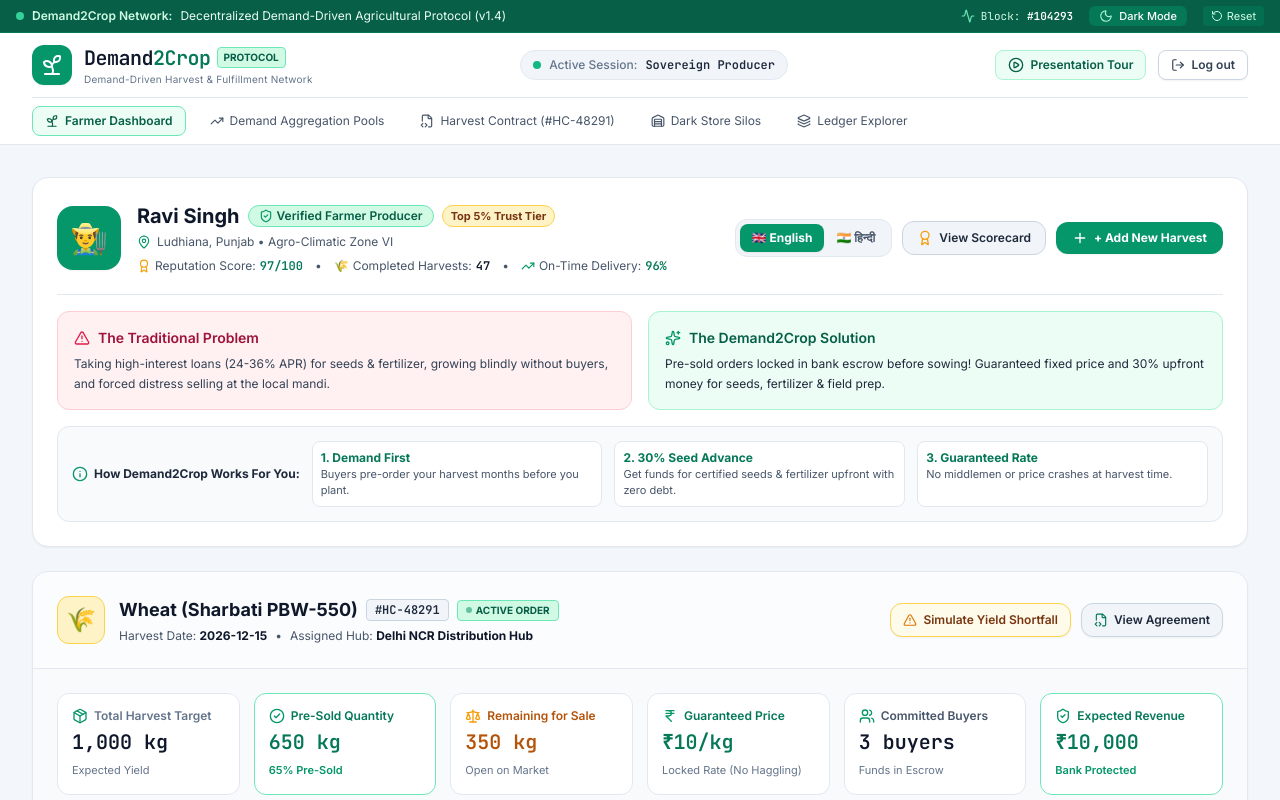
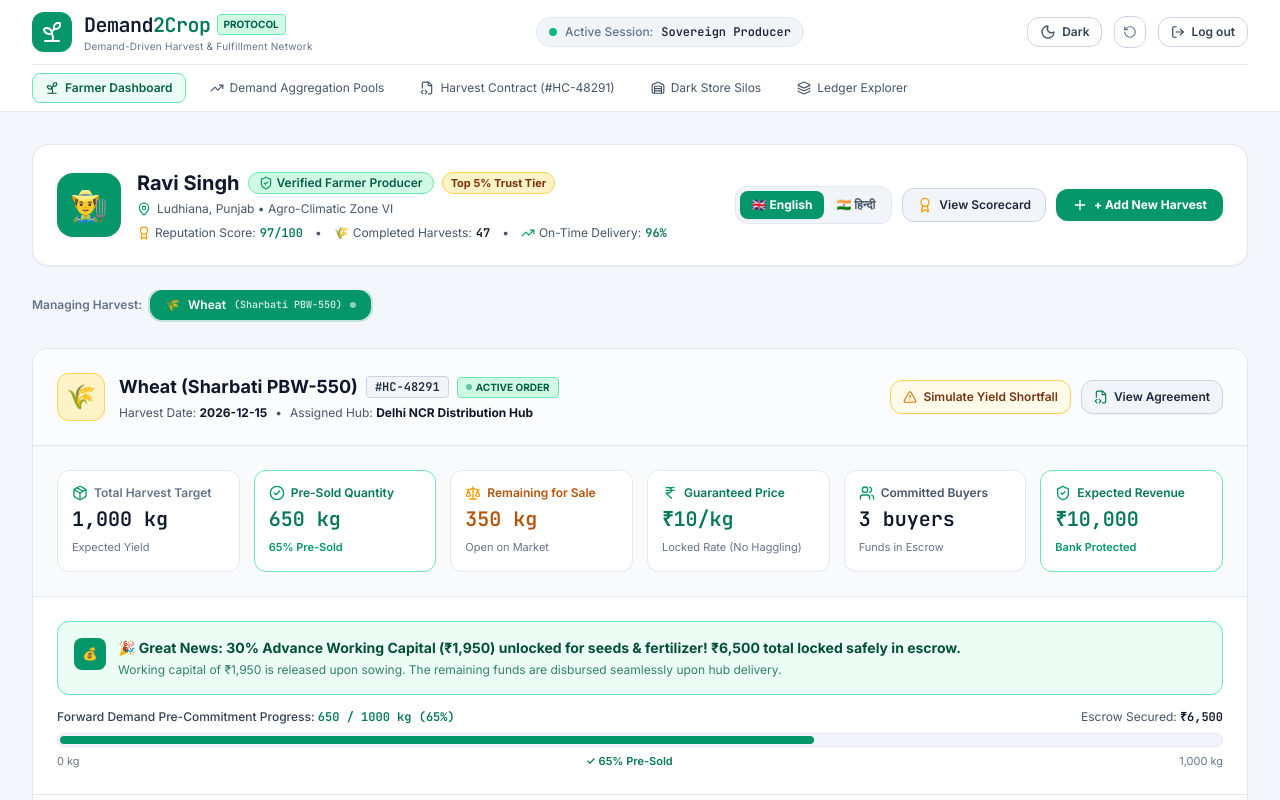
Before and after one commit to madhavgairola/Demand2Crop, a React (Vite) app: page / in a window 1280 px wide. Both pictures are taken after a click on the button "Explore App". Shown: the top 800 px of the page. Built offline with nearby package versions, Linux system fonts and the light colour scheme.

Commit message:
feat(ui): remove presentation-style banners/explainer boxes, move dark mode down into navbar, and make harvest management dynamic

```diff
--- a/src/App.tsx
+++ b/src/App.tsx
@@ -1,7 +1,6 @@
 import React from 'react';
 import { AppProvider, useApp } from './context/AppContext';
 import { Navbar } from './components/layout/Navbar';
-import { DemoWalkthroughBar } from './components/demo/DemoWalkthroughBar';
 import { FarmerDashboard } from './components/farmer/FarmerDashboard';
 import { Marketplace } from './components/marketplace/Marketplace';
 import { OrderTrackingView } from './components/orders/OrderTrackingView';
@@ -53,9 +52,6 @@ const MainApp: React.FC = () => {
     <div className="min-h-screen bg-slate-100/70 dark:bg-slate-950 text-slate-900 dark:text-slate-100 flex flex-col font-sans selection:bg-emerald-600 selection:text-white transition-colors duration-200">
       {/* Navbar with Role & City selection */}
       <Navbar />
-
-      {/* Guided SIH Demo Tour Presenter Toolbar */}
-      <DemoWalkthroughBar />
 
       {/* Main Content Area */}
       <main className="flex-1 max-w-7xl w-full mx-auto px-4 sm:px-6 lg:px-8 py-8">
--- a/src/components/checkout/CommitmentTxModal.tsx
+++ b/src/components/checkout/CommitmentTxModal.tsx
@@ -161,7 +161,7 @@ export const CommitmentTxModal: React.FC<CommitmentTxModalProps> = ({
               <div className="flex justify-between text-[11px] text-slate-500 font-mono">
                 <span>10 kg</span>
                 <span className="text-emerald-700 dark:text-emerald-400 font-bold cursor-pointer" onClick={() => setQuantityKg(100)}>
-                  100 kg (Demo Choice)
+                  100 kg (Quick Select)
                 </span>
                 <span>{Math.min(500, maxRemaining)} kg</span>
               </div>
--- a/src/components/farmer/FarmerDashboard.tsx
+++ b/src/components/farmer/FarmerDashboard.tsx
@@ -97,9 +97,14 @@ export const FarmerDashboard: React.FC = () => {
 
   const t = farmerTranslations[lang];
 
-  // Focus on Ravi Singh's primary demo listing (Ludhiana Wheat)
+  const [selectedListingId, setSelectedListingId] = useState<string>('');
+
+  // Farmer's listings
   const raviListings = listings.filter((l) => l.farmerId === 'farmer-ravi-singh');
-  const primaryListing = raviListings.find((l) => l.crop === 'Wheat') || raviListings[0] || listings[0];
+  const primaryListing =
+    (selectedListingId ? listings.find((l) => l.id === selectedListingId) : null) ||
+    raviListings[0] ||
+    listings[0];
 
   const committedPct = Math.round((primaryListing.committedQuantityKg / primaryListing.expectedQuantityKg) * 100);
   const remainingKg = Math.max(0, primaryListing.expectedQuantityKg - primaryListing.committedQuantityKg);
@@ -209,54 +214,39 @@ export const FarmerDashboard: React.FC = () => {
             </button>
           </div>
         </div>
+      </div>
 
-        {/* 2. Clear Visual Problem & Solution Comparison */}
-        <div className="mt-5 pt-4 border-t border-slate-200 dark:border-slate-800 grid grid-cols-1 md:grid-cols-2 gap-4 text-xs">
-          <div className="bg-rose-50 dark:bg-rose-950/20 p-4 rounded-xl border border-rose-200 dark:border-rose-900/40">
-            <span className="font-semibold text-rose-800 dark:text-rose-400 flex items-center space-x-2 mb-1.5 text-sm">
-              <AlertTriangle className="w-4 h-4 text-rose-600 dark:text-rose-400" />
-              <span>{t.dilemmaTitle}</span>
-            </span>
-            <p className="text-slate-700 dark:text-slate-300 leading-relaxed">
-              {t.dilemmaDesc}
-            </p>
-          </div>
-
-          <div className="bg-emerald-50 dark:bg-emerald-950/30 p-4 rounded-xl border border-emerald-200 dark:border-emerald-800/50">
-            <span className="font-semibold text-emerald-800 dark:text-emerald-400 flex items-center space-x-2 mb-1.5 text-sm">
-              <Sparkles className="w-4 h-4 text-emerald-600 dark:text-emerald-400" />
-              <span>{t.solutionTitle}</span>
-            </span>
-            <p className="text-slate-800 dark:text-slate-200 leading-relaxed">
-              {t.solutionDesc}
-            </p>
-          </div>
-        </div>
-
-        {/* 3. Quick Farmer Guide Banner (3 Simple Steps) */}
-        <div className="mt-4 bg-slate-50 dark:bg-slate-950/40 p-3.5 rounded-xl border border-slate-200 dark:border-slate-800 flex flex-col md:flex-row items-start md:items-center justify-between gap-3 text-xs">
-          <span className="font-bold text-slate-800 dark:text-slate-200 flex items-center space-x-1.5 shrink-0">
-            <Info className="w-4 h-4 text-emerald-600" />
-            <span>{t.guideTitle}:</span>
+      {/* 2. Crop Management Switcher Tabs */}
+      <div className="flex items-center justify-between gap-3 overflow-x-auto pb-1 scrollbar-none">
+        <div className="flex items-center space-x-2">
+          <span className="text-xs font-semibold text-slate-500 dark:text-slate-400 whitespace-nowrap">
+            {lang === 'hi' ? 'प्रबंधित फसल:' : 'Managing Harvest:'}
           </span>
-          <div className="grid grid-cols-1 sm:grid-cols-3 gap-3 w-full">
-            <div className="bg-white dark:bg-slate-900 p-2 rounded-lg border border-slate-200 dark:border-slate-800">
-              <strong className="text-emerald-700 dark:text-emerald-400 block">{t.step1Title}</strong>
-              <span className="text-slate-600 dark:text-slate-400 text-[11px]">{t.step1Desc}</span>
-            </div>
-            <div className="bg-white dark:bg-slate-900 p-2 rounded-lg border border-slate-200 dark:border-slate-800">
-              <strong className="text-emerald-700 dark:text-emerald-400 block">{t.step2Title}</strong>
-              <span className="text-slate-600 dark:text-slate-400 text-[11px]">{t.step2Desc}</span>
-            </div>
-            <div className="bg-white dark:bg-slate-900 p-2 rounded-lg border border-slate-200 dark:border-slate-800">
-              <strong className="text-emerald-700 dark:text-emerald-400 block">{t.step3Title}</strong>
-              <span className="text-slate-600 dark:text-slate-400 text-[11px]">{t.step3Desc}</span>
-            </div>
-          </div>
+          {raviListings.map((l) => {
+            const isSelected = l.id === primaryListing.id;
+            const cropIcon = CROP_ICONS[l.crop] || '🌱';
+            const cropHindi = CROP_HINDI_NAMES[l.crop] || l.crop;
+            return (
+              <button
+                key={l.id}
+                onClick={() => setSelectedListingId(l.id)}
+                className={`px-3.5 py-1.5 rounded-xl text-xs font-semibold whitespace-nowrap transition flex items-center space-x-2 border ${
+                  isSelected
+                    ? 'bg-emerald-600 text-white border-emerald-600 shadow-xs ring-2 ring-emerald-600/20'
+                    : 'bg-white dark:bg-slate-900 text-slate-700 dark:text-slate-300 border-slate-200 dark:border-slate-800 hover:border-slate-300 dark:hover:border-slate-700'
+                }`}
+              >
+                <span>{cropIcon}</span>
+                <span>{lang === 'hi' ? cropHindi : l.crop}</span>
+                <span className="text-[10px] opacity-80 font-mono">({l.variety})</span>
+                {isSelected && <span className="w-1.5 h-1.5 rounded-full bg-white animate-pulse" />}
+              </button>
+            );
+          })}
         </div>
       </div>
 
-      {/* 4. Primary Active Listing Card: Ravi Singh's Wheat */}
+      {/* 3. Primary Active Listing Card */}
       <div className="bg-white dark:bg-slate-900 border border-slate-200 dark:border-slate-800 rounded-2xl overflow-hidden shadow-sm transition-colors duration-150">
         {/* Card Header */}
         <div className="p-5 md:p-6 border-b border-slate-200 dark:border-slate-800 bg-slate-50/50 dark:bg-slate-900/60 flex flex-col md:flex-row items-start md:items-center justify-between gap-4">
@@ -526,20 +516,37 @@ export const FarmerDashboard: React.FC = () => {
             const cropIcon = CROP_ICONS[listing.crop] || '🌱';
             const cropHindi = CROP_HINDI_NAMES[listing.crop] || listing.crop;
             const itemCommittedPct = Math.min(100, Math.round((listing.committedQuantityKg / listing.expectedQuantityKg) * 100));
+            const isSelected = listing.id === primaryListing.id;
 
             return (
               <div
                 key={listing.id}
-                className="bg-white dark:bg-slate-900 border border-slate-200 dark:border-slate-800 rounded-xl p-4 space-y-3 hover:border-slate-300 dark:hover:border-slate-700 transition shadow-xs"
+                onClick={() => {
+                  setSelectedListingId(listing.id);
+                  window.scrollTo({ top: 0, behavior: 'smooth' });
+                }}
+                className={`bg-white dark:bg-slate-900 border rounded-xl p-4 space-y-3 cursor-pointer transition shadow-xs ${
+                  isSelected
+                    ? 'border-emerald-500 ring-2 ring-emerald-500/30 bg-emerald-50/20 dark:bg-emerald-950/20'
+                    : 'border-slate-200 dark:border-slate-800 hover:border-emerald-300 dark:hover:border-slate-700'
+                }`}
+                title={lang === 'hi' ? 'इस फसल का विवरण व प्रबंधन देखने के लिए क्लिक करें' : 'Click to select and manage this harvest'}
               >
                 <div className="flex items-start justify-between">
                   <div className="flex items-center space-x-2.5">
                     <span className="text-2xl">{cropIcon}</span>
                     <div>
-                      <h4 className="text-sm font-bold text-slate-900 dark:text-white flex items-center space-x-1.5">
-                        <span>{lang === 'hi' ? cropHindi : listing.crop}</span>
+                      <div className="flex items-center space-x-1.5">
+                        <h4 className="text-sm font-bold text-slate-900 dark:text-white">
+                          {lang === 'hi' ? cropHindi : listing.crop}
+                        </h4>
                         <span className="text-xs text-slate-500 dark:text-slate-400 font-normal">({listing.variety})</span>
-                      </h4>
+                        {isSelected && (
+                          <span className="text-[10px] font-bold px-1.5 py-0.5 rounded bg-emerald-100 text-emerald-800 dark:bg-emerald-900/60 dark:text-emerald-300">
+                            {lang === 'hi' ? 'सक्रिय' : 'Active'}
+                          </span>
+                        )}
+                      </div>
                       <p className="text-xs text-slate-500 dark:text-slate-400 mt-0.5">
                         {lang === 'hi' && listing.farmerName === 'Ravi Singh' ? 'रवि सिंह' : listing.farmerName} • {listing.farmerLocation}
                       </p>
@@ -580,6 +587,7 @@ export const FarmerDashboard: React.FC = () => {
       <CreateHarvestModal
         isOpen={isCreateOpen}
         onClose={() => setIsCreateOpen(false)}
+        onCreated={(newId) => setSelectedListingId(newId)}
         lang={lang}
       />
       <PartialFulfillmentModal
--- a/src/components/farmer/farmerTranslations.ts
+++ b/src/components/farmer/farmerTranslations.ts
@@ -98,7 +98,7 @@ export const farmerTranslations = {
     simBuyerRefund: 'Buyer Refund Pool',
     simBuyerRefundDesc: 'Automatic refund for shortfall not produced',
     simFormulaTitle: 'Automated Fair Settlement Formula',
-    simSet700: 'Set 700 kg (Standard Demo)',
+    simSet700: 'Set 700 kg (Example Shortfall)',
     simExecuteBtn: 'Execute Settlement',
 
     // Reputation Modal
@@ -210,7 +210,7 @@ export const farmerTranslations = {
     simBuyerRefund: 'खरीदार को रिफंड राशि',
     simBuyerRefundDesc: 'जो फसल नहीं उग सकी, उसका पैसा खरीदार को तुरंत वापस',
     simFormulaTitle: 'स्मार्ट कॉन्ट्रैक्ट स्वचालित निष्पक्ष फॉर्मूला',
-    simSet700: '700 किलो सेट करें (डेमो मानक)',
+    simSet700: '700 किलो सेट करें (उदाहरण)',
     simExecuteBtn: 'निपटान लागू करें',
 
     // Reputation Modal
--- a/src/components/layout/Navbar.tsx
+++ b/src/components/layout/Navbar.tsx
@@ -5,13 +5,11 @@ import {
   ShieldCheck,
   MapPin,
   Layers,
-  PlayCircle,
   RotateCcw,
   Truck,
   Warehouse,
   TrendingUp,
   FileCode2,
-  Activity,
   Sun,
   Moon,
   LogOut
@@ -28,65 +26,13 @@ export const Navbar: React.FC = () => {
     setActiveView,
     buyerCity,
     setBuyerCity,
-    isDemoTourActive,
-    setIsDemoTourActive,
     resetDemoData,
-    blocks,
     isDarkMode,
     toggleDarkMode
   } = useApp();
 
-  const latestBlock = blocks[0]?.blockNumber || 104293;
-
   return (
     <header className="sticky top-0 z-50 bg-white/95 dark:bg-slate-950/95 backdrop-blur-md border-b border-slate-200 dark:border-slate-800/80 transition-colors duration-150">
-      {/* Top Banner: SIH 2026 Innovation Badge & Protocol Status */}
-      <div className="bg-emerald-800 dark:bg-slate-900 px-4 py-1.5 border-b border-emerald-700 dark:border-slate-800 flex items-center justify-between text-xs text-white">
-        <div className="flex items-center space-x-2">
-          <span className="flex h-2 w-2 relative">
-            <span className="animate-ping absolute inline-flex h-full w-full rounded-full bg-emerald-300 opacity-75"></span>
-            <span className="relative inline-flex rounded-full h-2 w-2 bg-emerald-400"></span>
-          </span>
-          <span className="font-semibold text-emerald-100 dark:text-emerald-400">Demand2Crop Network:</span>
-          <span className="text-emerald-50 dark:text-slate-300 hidden sm:inline">Decentralized Demand-Driven Agricultural Protocol (v1.4)</span>
-        </div>
-
-        <div className="flex items-center space-x-3 sm:space-x-4">
-          <div className="flex items-center space-x-1.5 text-emerald-100 dark:text-slate-400 font-mono text-[11px]">
-            <Activity className="w-3.5 h-3.5 text-emerald-300 dark:text-cyan-400" />
-            <span>Block: <strong className="text-white dark:text-cyan-300">#{latestBlock}</strong></span>
-          </div>
-
-          {/* Theme Toggle Button */}
-          <button
-            onClick={toggleDarkMode}
-            className="flex items-center space-x-1.5 px-2.5 py-0.5 rounded-md bg-emerald-700 hover:bg-emerald-600 dark:bg-slate-800 dark:hover:bg-slate-700 text-white text-[11px] font-medium transition"
-            title={isDarkMode ? "Switch to Light Mode" : "Switch to Dark Mode"}
-          >
-            {isDarkMode ? (
-              <>
-                <Sun className="w-3.5 h-3.5 text-amber-300" />
-                <span className="hidden sm:inline">Light Mode</span>
-              </>
-            ) : (
-              <>
-                <Moon className="w-3.5 h-3.5 text-emerald-200" />
-                <span className="hidden sm:inline">Dark Mode</span>
-              </>
-            )}
-          </button>
-
-          <button
-            onClick={resetDemoData}
-            title="Reset to default benchmark demo data"
-            className="flex items-center space-x-1 text-emerald-100 hover:text-white dark:text-slate-400 dark:hover:text-slate-200 transition text-[11px] px-2 py-0.5 rounded bg-emerald-700/60 hover:bg-emerald-700 dark:bg-slate-800/60 dark:hover:bg-slate-800"
-          >
-            <RotateCcw className="w-3 h-3" />
-            <span className="hidden sm:inline">Reset</span>
-          </button>
-        </div>
-      </div>
-
       {/* Main Navbar */}
       <div className="max-w-7xl mx-auto px-4 sm:px-6 lg:px-8">
         <div className="flex items-center justify-between h-16">
@@ -124,7 +70,7 @@ export const Navbar: React.FC = () => {
           </div>
 
           {/* Right Navigation & Tools */}
-          <div className="flex items-center space-x-3">
+          <div className="flex items-center space-x-2 sm:space-x-3">
             {/* Buyer City Selector (Shown only for Buyer role) */}
             {activeRole === 'BUYER' && (
               <div className="hidden md:flex items-center space-x-1.5 bg-slate-50 dark:bg-slate-900 px-2.5 py-1.5 rounded-lg border border-slate-200 dark:border-slate-800 text-xs">
@@ -144,23 +90,38 @@ export const Navbar: React.FC = () => {
               </div>
             )}
 
-            {/* Presentation Tour Button */}
+            {/* Dark Mode Toggle Button */}
             <button
-              onClick={() => setIsDemoTourActive(!isDemoTourActive)}
-              className={`flex items-center space-x-1.5 px-3 py-1.5 rounded-lg text-xs font-semibold transition border ${
-                isDemoTourActive
-                  ? 'bg-emerald-600 text-white border-emerald-700 shadow-sm'
-                  : 'bg-emerald-50 text-emerald-800 border-emerald-200 hover:bg-emerald-100 dark:bg-slate-900 dark:text-amber-400 dark:border-amber-500/30 dark:hover:bg-slate-800'
-              }`}
+              onClick={toggleDarkMode}
+              className="flex items-center space-x-1.5 px-3 py-1.5 rounded-xl border border-slate-300 dark:border-slate-700 bg-white hover:bg-slate-100 dark:bg-slate-900 dark:hover:bg-slate-800 text-slate-700 dark:text-slate-200 text-xs font-semibold shadow-xs transition"
+              title={isDarkMode ? "Switch to Light Mode" : "Switch to Dark Mode"}
             >
-              <PlayCircle className="w-4 h-4" />
-              <span className="hidden sm:inline">Presentation Tour</span>
+              {isDarkMode ? (
+                <>
+                  <Sun className="w-4 h-4 text-amber-500" />
+                  <span className="hidden sm:inline">Light</span>
+                </>
+              ) : (
+                <>
+                  <Moon className="w-4 h-4 text-slate-600 dark:text-slate-300" />
+                  <span className="hidden sm:inline">Dark</span>
+                </>
+              )}
+            </button>
+
+            {/* Reset Data Button */}
+            <button
+              onClick={resetDemoData}
+              title="Reset data"
+              className="p-2 rounded-xl border border-slate-300 dark:border-slate-700 bg-white hover:bg-slate-100 dark:bg-slate-900 dark:hover:bg-slate-800 text-slate-500 hover:text-slate-800 dark:text-slate-400 dark:hover:text-slate-200 shadow-xs transition"
+            >
+              <RotateCcw className="w-3.5 h-3.5" />
             </button>
 
             {/* Log Out Button */}
             <button
               onClick={() => setActiveView('landing')}
-              className="flex items-center space-x-1.5 px-3 py-1.5 rounded-lg text-xs font-semibold transition border border-slate-300 dark:border-slate-700 bg-white hover:bg-rose-50 hover:border-rose-300 hover:text-rose-700 dark:bg-slate-900 dark:hover:bg-rose-950/40 dark:hover:border-rose-800 dark:hover:text-rose-300 text-slate-700 dark:text-slate-300 shadow-sm"
+              className="flex items-center space-x-1.5 px-3 py-1.5 rounded-xl border border-slate-300 dark:border-slate-700 bg-white hover:bg-rose-50 hover:border-rose-300 hover:text-rose-700 dark:bg-slate-900 dark:hover:bg-rose-950/40 dark:hover:border-rose-800 dark:hover:text-rose-300 text-slate-700 dark:text-slate-300 text-xs font-semibold shadow-xs transition"
               title="Log out and return to portal selection"
             >
               <LogOut className="w-3.5 h-3.5" />
--- a/src/components/logistics/LogisticsView.tsx
+++ b/src/components/logistics/LogisticsView.tsx
@@ -52,7 +52,7 @@ export const LogisticsView: React.FC = () => {
       <div className="bg-white dark:bg-slate-900 border border-slate-200 dark:border-slate-800 rounded-2xl overflow-hidden shadow-sm p-6 space-y-5 transition-colors duration-150">
         <div className="flex items-center justify-between">
           <span className="text-xs font-bold text-slate-500 dark:text-slate-400 uppercase tracking-wider">
-            Primary Demo Fulfillment Corridor: Ludhiana Farm Gate → Delhi NCR Hub → Customer
+            Active Fulfillment Corridor: Ludhiana Farm Gate → Delhi NCR Hub → Customer
           </span>
           <span className="text-[10px] font-bold px-2 py-0.5 rounded bg-emerald-100 text-emerald-800 border border-emerald-300 dark:bg-emerald-950 dark:text-emerald-300 dark:border-emerald-800 uppercase">
             Active Real-Time Corridor
--- a/src/components/marketplace/Marketplace.tsx
+++ b/src/components/marketplace/Marketplace.tsx
@@ -189,7 +189,7 @@ export const Marketplace: React.FC = () => {
                         <h4 className="text-base font-bold text-slate-900 dark:text-white">{listing.crop}</h4>
                         {isRaviListing && (
                           <span className="text-[9px] font-bold px-1.5 py-0.5 rounded bg-emerald-100 text-emerald-800 border border-emerald-300 dark:bg-emerald-900/60 dark:text-emerald-300 dark:border-emerald-700/50 uppercase">
-                            Demo Primary
+                            Featured
                           </span>
                         )}
                       </div>
--- a/src/components/orders/OrderTrackingView.tsx
+++ b/src/components/orders/OrderTrackingView.tsx
@@ -74,14 +74,14 @@ export const OrderTrackingView: React.FC = () => {
           </p>
         </div>
 
-        {/* Live Demo Advance Controller */}
+        {/* Live Milestone Controller */}
         <div className="flex items-center space-x-2">
           {currentStageIndex < stageOrder.length - 1 ? (
             <button
               onClick={handleAdvanceStep}
               className="flex items-center space-x-2 px-4 py-2 rounded-xl bg-emerald-600 hover:bg-emerald-700 text-white font-bold text-xs transition shadow-sm"
             >
-              <span>Simulate Next Stage ({stageOrder[currentStageIndex + 1]})</span>
+              <span>Advance Stage: {stageOrder[currentStageIndex + 1]}</span>
               <ArrowRight className="w-3.5 h-3.5" />
             </button>
           ) : (
```
Also changed, not shown: src/components/farmer/CreateHarvestModal.tsx (+6 -2 lines).
